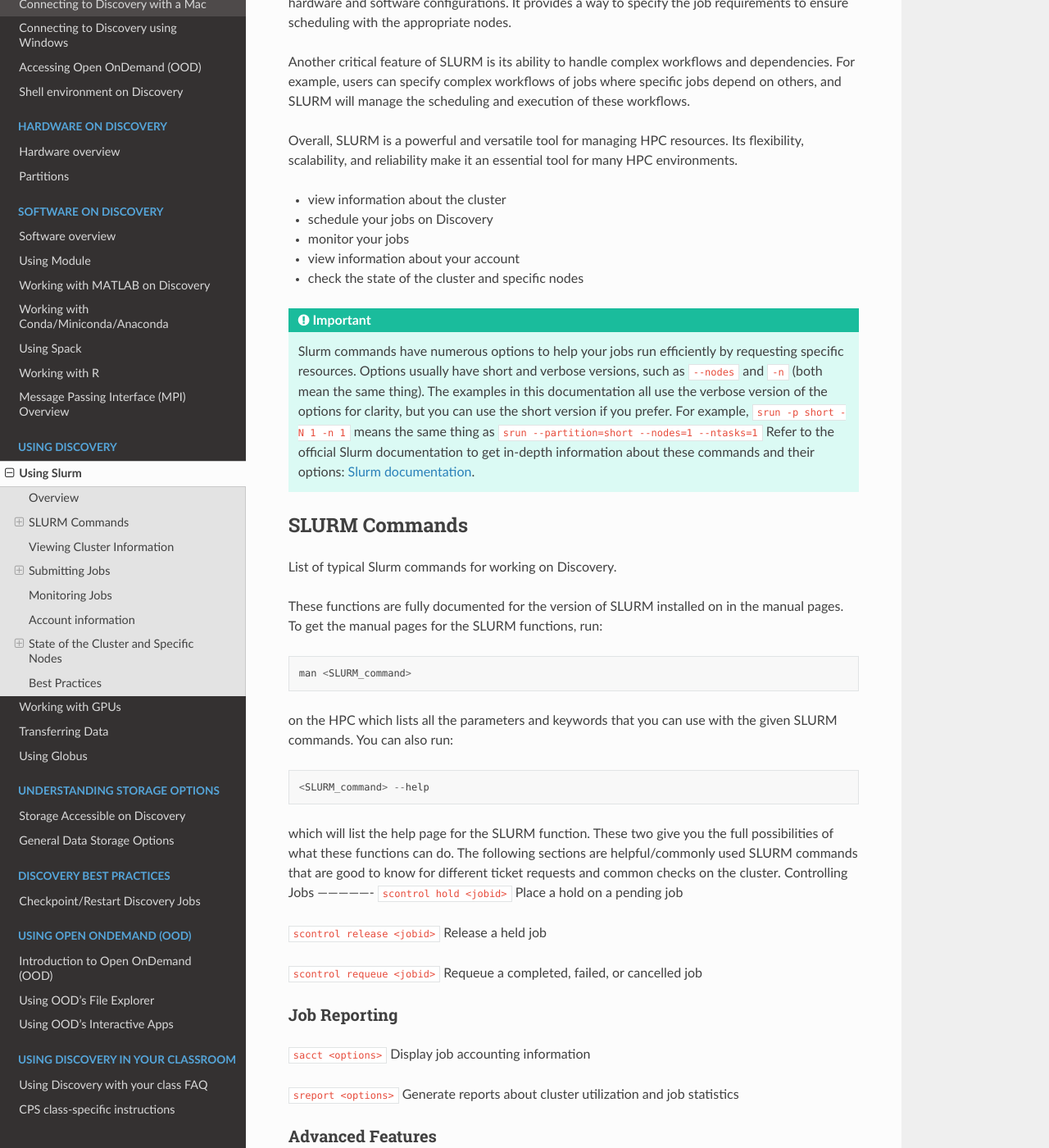
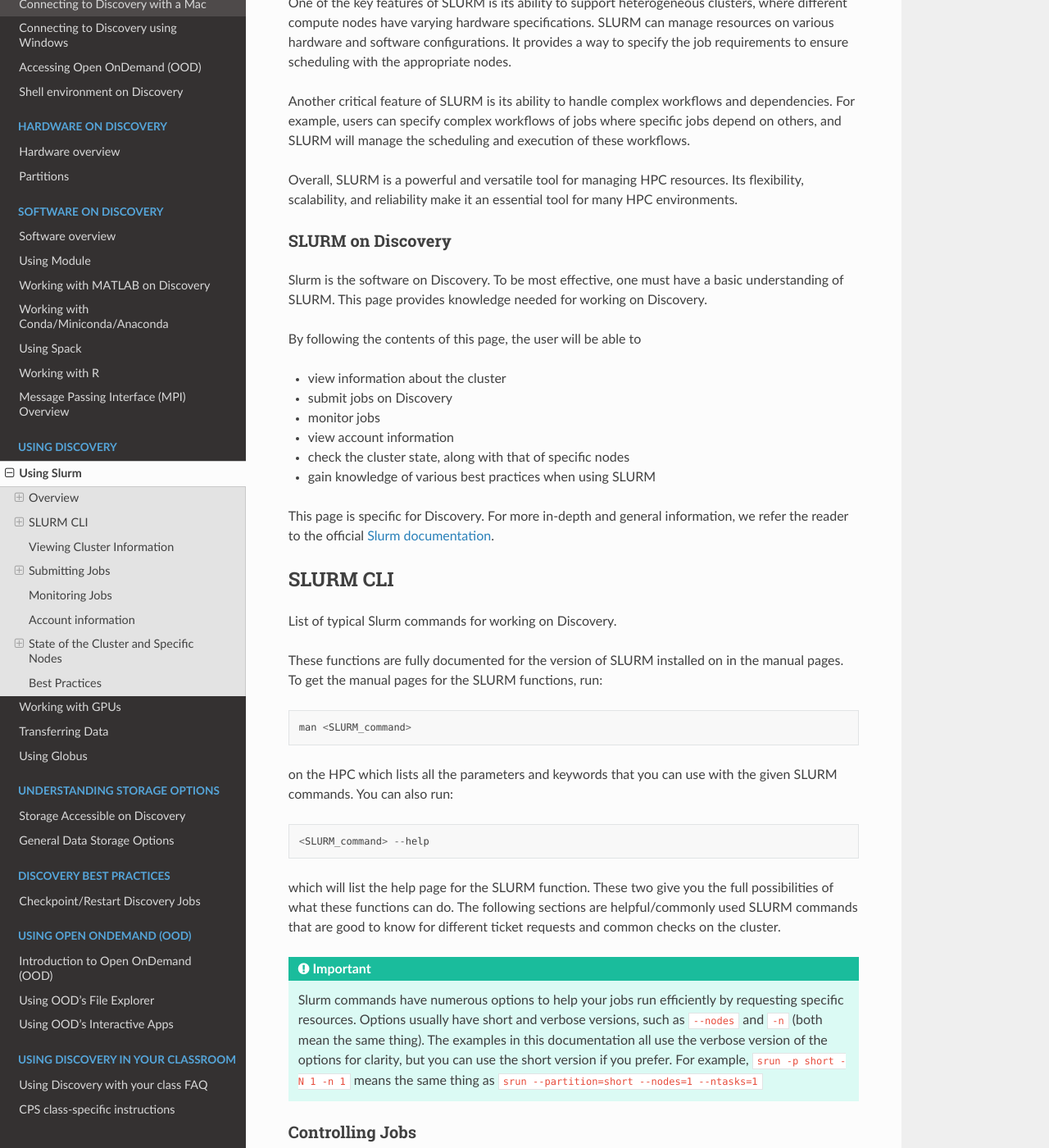
Before and after one commit to northeastern-rc/rc-public-documentation, a Sphinx documentation site: the page built from docs/source/using-discovery/usingslurm.rst, in a window 1280 px wide and 1400 px high, scrolled down 1196 px. Shown: the whole window at 82% size. Built offline with Sphinx 7.4.7 and the Read the Docs theme 2.0.0, drawn with Linux system fonts in a browser that asks for light colours; some of the changed text lies outside the part shown.

Commit message:
Add section on SLURM on Discovery

```diff
--- a/docs/source/using-discovery/usingslurm.rst
+++ b/docs/source/using-discovery/usingslurm.rst
@@ -20,16 +20,23 @@ Another critical feature of SLURM is its ability to handle complex workflows and
 
 Overall, SLURM is a powerful and versatile tool for managing HPC resources. Its flexibility, scalability, and reliability make it an essential tool for many HPC environments.
 
+SLURM on Discovery
+--------------------
+Slurm is the software on Discovery. To be most effective, one must have a basic understanding of SLURM. This page provides knowledge needed for working on Discovery.
+
+By following the contents of this page, the user will be able to
+
 * view information about the cluster
-* schedule your jobs on Discovery
-* monitor your jobs
-* view information about your account
-* check the state of the cluster and specific nodes
+* submit jobs on Discovery
+* monitor jobs
+* view account information
+* check the cluster state, along with that of specific nodes
+* gain knowledge of various best practices when using SLURM
 
-.. important::
-   Slurm commands have numerous options to help your jobs run efficiently by requesting specific resources. Options usually have short and verbose versions, such as ``--nodes`` and ``-n`` (both mean the same thing). The examples in this documentation all use the verbose version of the options for clarity, but you can use the short version if you prefer. For example, ``srun -p short -N 1 -n 1`` means the same thing as ``srun --partition=short --nodes=1 --ntasks=1`` Refer to the official Slurm documentation to get in-depth information about these commands and their options: `Slurm documentation`_.
+This page is specific for Discovery. For more in-depth and general information, we refer the reader to the official `Slurm documentation`_.
 
-SLURM Commands
+
+SLURM CLI
 ==============
 List of typical Slurm commands for working on Discovery.
 
@@ -40,6 +47,10 @@ on the HPC which lists all the parameters and keywords that you can use with the
 
    <SLURM_command> --help
 which will list the help page for the SLURM function. These two give you the full possibilities of what these functions can do. The following sections are helpful/commonly used SLURM commands that are good to know for different ticket requests and common checks on the cluster.
+
+.. important::
+   Slurm commands have numerous options to help your jobs run efficiently by requesting specific resources. Options usually have short and verbose versions, such as ``--nodes`` and ``-n`` (both mean the same thing). The examples in this documentation all use the verbose version of the options for clarity, but you can use the short version if you prefer. For example, ``srun -p short -N 1 -n 1`` means the same thing as ``srun --partition=short --nodes=1 --ntasks=1``
+
 Controlling Jobs
 ----------------
 ``scontrol hold <jobid>`` Place a hold on a pending job
```
